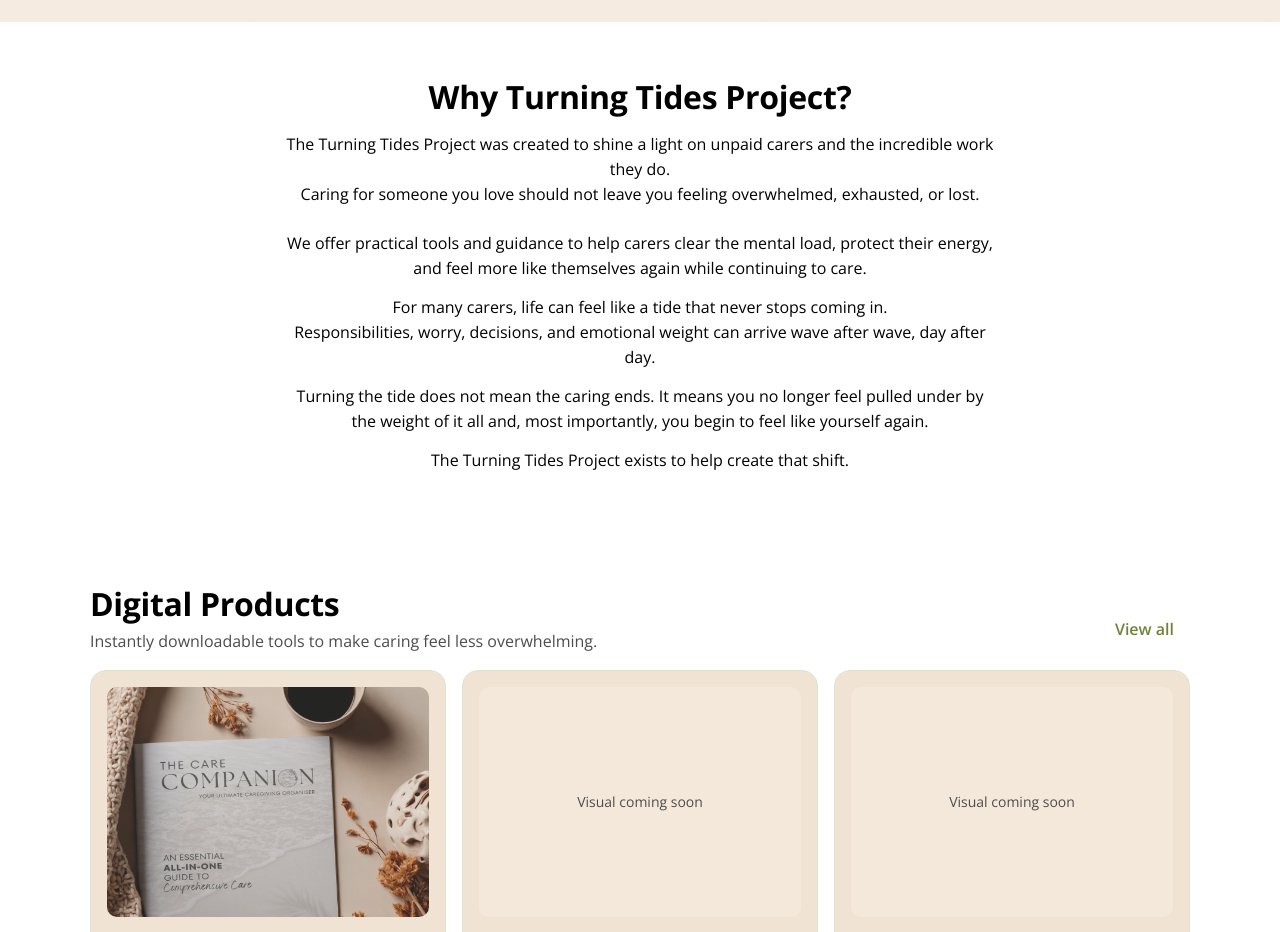
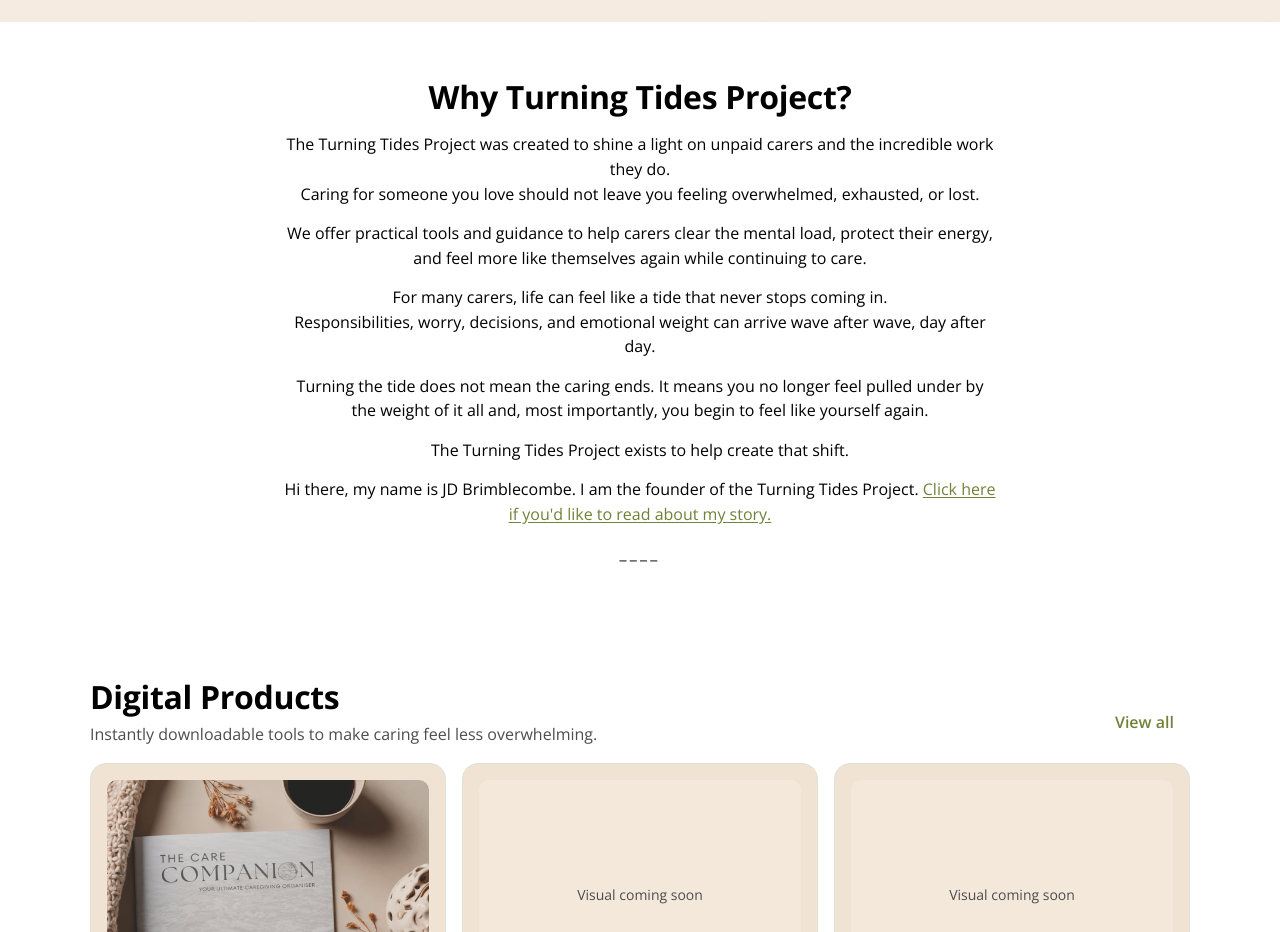
Before and after one commit to JacksonDickfos/turningtideproject, a Next.js app: page / in a window 1280 px wide. Shown: the part 900-1832 px from the top of the page. Built offline with nearby package versions, Linux system fonts and the light colour scheme.

Commit message:
Add founder intro and about link to Why section
Split the Why section copy into separate paragraphs, append a short founder intro with a link to /about, and add a divider line while keeping centered formatting.

```diff
--- a/src/app/globals.css
+++ b/src/app/globals.css
@@ -725,6 +725,16 @@ dd {
   white-space: pre-line;
 }
 
+.whySection .prose a {
+  color: var(--accent);
+  text-decoration: underline;
+  text-underline-offset: 0.15em;
+}
+
+.whyDivider {
+  letter-spacing: 0.2em;
+}
+
 .prose p {
   margin: 0;
 }
--- a/src/app/page.tsx
+++ b/src/app/page.tsx
@@ -140,6 +140,16 @@ export default function Home() {
               {site.whyParagraphs.map((p, idx) => (
                 <p key={`${idx}-${p.slice(0, 16)}`}>{p}</p>
               ))}
+              <p>
+                Hi there, my name is JD Brimblecombe. I am the founder of the Turning
+                Tides Project.{" "}
+                <Link href="/about">
+                  Click here if you'd like to read about my story.
+                </Link>
+              </p>
+              <p className="whyDivider" aria-hidden="true">
+                ____
+              </p>
             </div>
           </div>
         </Container>
--- a/src/content/site.ts
+++ b/src/content/site.ts
@@ -19,7 +19,8 @@ export const site = {
 
   whyTitle: "Why Turning Tides Project?",
   whyParagraphs: [
-    "The Turning Tides Project was created to shine a light on unpaid carers and the incredible work they do.\nCaring for someone you love should not leave you feeling overwhelmed, exhausted, or lost.\n\nWe offer practical tools and guidance to help carers clear the mental load, protect their energy,\nand feel more like themselves again while continuing to care.",
+    "The Turning Tides Project was created to shine a light on unpaid carers and the incredible work they do.\nCaring for someone you love should not leave you feeling overwhelmed, exhausted, or lost.",
+    "We offer practical tools and guidance to help carers clear the mental load, protect their energy,\nand feel more like themselves again while continuing to care.",
     "For many carers, life can feel like a tide that never stops coming in.\nResponsibilities, worry, decisions, and emotional weight can arrive wave after wave, day after day.",
     "Turning the tide does not mean the caring ends. It means you no longer feel pulled under by the weight of it all and, most importantly, you begin to feel like yourself again.",
     "The Turning Tides Project exists to help create that shift.",
```
